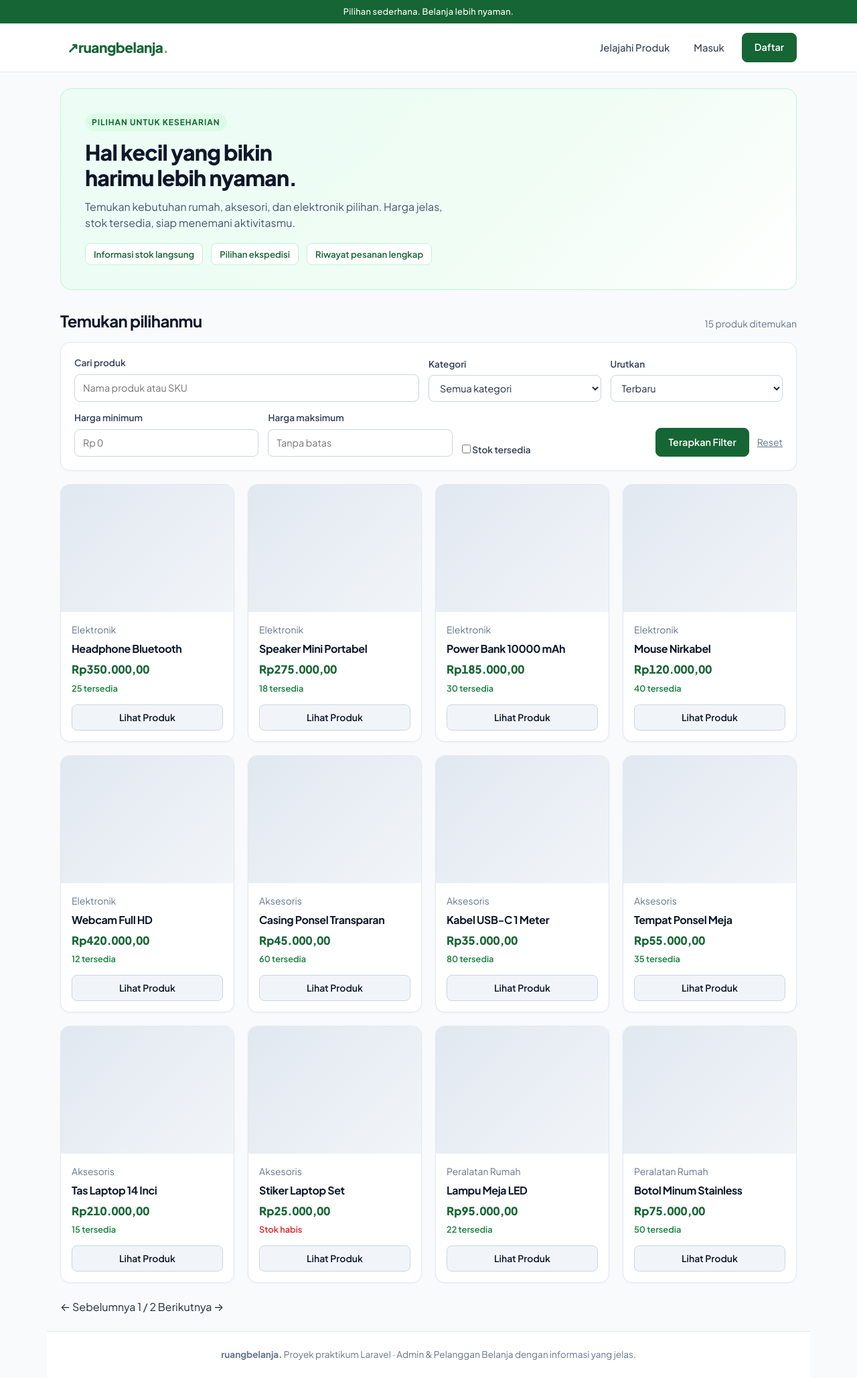
After one commit to widyanfaizr/laravel-online-sales-109062500058, a Laravel app: page / in a window 1280 px wide. The commit adds this page. Shown: the whole page at 67% size. Run offline with Laravel 12, Linux system fonts and the light colour scheme; data comes from the database, SQL or seed files in the repository.

Commit message:
feat(storefront): add storefront views and product detail by slug

```diff
--- a/public/css/store.css
+++ b/public/css/store.css
@@ -1,5 +1,370 @@
-/* === Peningkatan Tampilan Layout Admin === */
 @import url('https://fonts.googleapis.com/css2?family=JetBrains+Mono:wght@400;500&family=Plus+Jakarta+Sans:wght@400;500;600;700;800&display=swap');
+
+* {
+    box-sizing: border-box;
+    margin: 0;
+    padding: 0;
+}
+
+body,
+button,
+input,
+select,
+textarea {
+    font-family: 'Plus Jakarta Sans', -apple-system, BlinkMacSystemFont, 'Segoe UI', Roboto, sans-serif;
+    -webkit-font-smoothing: antialiased;
+    color: #1e293b;
+    background-color: #f8fafc;
+    line-height: 1.5;
+}
+
+h1, h2, h3, .brand {
+    font-family: 'Plus Jakarta Sans', sans-serif;
+    letter-spacing: -0.025em;
+    color: #0f172a;
+}
+
+a {
+    color: inherit;
+    text-decoration: none;
+}
+
+.container {
+    max-width: 1140px;
+    margin: 0 auto;
+    padding: 24px 20px;
+}
+
+.muted {
+    color: #64748b;
+    font-size: 0.875rem;
+}
+
+/* === Announcement Bar & Top Navbar Rapi === */
+.announcement,
+body > div:first-child:not(.container):not(.admin-wrap),
+header > div:first-child:not(.topbar):not(.container) {
+    background-color: #166534;
+    color: #ffffff;
+    text-align: center;
+    font-size: 0.8rem;
+    font-weight: 500;
+    padding: 8px 16px;
+    letter-spacing: 0.02em;
+    width: 100%;
+}
+
+header {
+    background-color: #ffffff;
+    border-bottom: 1px solid #e2e8f0;
+    width: 100%;
+}
+
+header .container,
+.topbar {
+    max-width: 1140px;
+    margin: 0 auto;
+    padding: 14px 20px;
+    display: flex;
+    align-items: center;
+    justify-content: space-between;
+    gap: 16px;
+}
+
+.brand {
+    font-size: 1.3rem;
+    font-weight: 800;
+    color: #166534;
+    margin-right: auto;
+}
+
+.topbar nav,
+header nav {
+    display: flex;
+    align-items: center;
+    gap: 20px;
+}
+
+.topbar nav a,
+header nav a {
+    font-size: 0.925rem;
+    font-weight: 500;
+    color: #334155;
+    padding: 6px 10px;
+    border-radius: 6px;
+    transition: all 0.15s ease;
+}
+
+.topbar nav a:hover,
+header nav a:hover {
+    background-color: #f1f5f9;
+    color: #166534;
+}
+
+/* === Tombol & Badge === */
+.btn {
+    display: inline-flex;
+    align-items: center;
+    justify-content: center;
+    padding: 10px 18px;
+    border-radius: 8px;
+    font-weight: 600;
+    font-size: 0.9rem;
+    background-color: #166534;
+    color: #ffffff;
+    border: 1px solid #166534;
+    cursor: pointer;
+    transition: all 0.15s ease;
+}
+
+.btn:hover {
+    background-color: #14532d;
+}
+
+.btn-light {
+    display: inline-flex;
+    align-items: center;
+    justify-content: center;
+    padding: 8px 14px;
+    border-radius: 8px;
+    font-weight: 600;
+    font-size: 0.875rem;
+    background-color: #f1f5f9;
+    color: #0f172a;
+    border: 1px solid #cbd5e1;
+    cursor: pointer;
+    transition: all 0.15s ease;
+}
+
+.btn-light:hover {
+    background-color: #e2e8f0;
+}
+
+.badge {
+    display: inline-block;
+    padding: 4px 10px;
+    border-radius: 999px;
+    font-size: 0.8rem;
+    font-weight: 600;
+}
+
+.badge.cancelled {
+    background-color: #fee2e2;
+    color: #991b1b;
+}
+
+/* === Card Umum === */
+.card {
+    background: #ffffff;
+    border: 1px solid #e2e8f0;
+    border-radius: 14px;
+    padding: 20px;
+    box-shadow: 0 1px 3px rgba(0, 0, 0, 0.04);
+    margin-bottom: 20px;
+}
+
+/* === Hero Section === */
+.hero {
+    background: linear-gradient(135deg, #ecfdf5 0%, #f0fdf4 60%, #ffffff 100%);
+    border: 1px solid #bbf7d0;
+    border-radius: 16px;
+    padding: 36px;
+    margin-bottom: 28px;
+    display: flex;
+    justify-content: space-between;
+    align-items: center;
+    gap: 24px;
+}
+
+.hero .eyebrow {
+    display: inline-block;
+    font-size: 0.75rem;
+    font-weight: 700;
+    letter-spacing: 0.08em;
+    color: #166534;
+    background: #dcfce7;
+    padding: 4px 10px;
+    border-radius: 999px;
+    margin-bottom: 12px;
+}
+
+.hero h1 {
+    font-size: 2rem;
+    font-weight: 800;
+    line-height: 1.2;
+    margin-bottom: 12px;
+}
+
+.hero p {
+    color: #475569;
+    max-width: 560px;
+    margin-bottom: 18px;
+}
+
+.hero-bottom {
+    display: flex;
+    flex-wrap: wrap;
+    gap: 12px;
+    font-size: 0.825rem;
+    font-weight: 600;
+    color: #166534;
+}
+
+.hero-bottom span {
+    background: #ffffff;
+    border: 1px solid #bbf7d0;
+    padding: 6px 12px;
+    border-radius: 8px;
+}
+
+/* === Section Heading & Filter === */
+.section-heading {
+    display: flex;
+    justify-content: space-between;
+    align-items: baseline;
+    margin-bottom: 14px;
+}
+
+.filters .row {
+    display: flex;
+    flex-wrap: wrap;
+    gap: 14px;
+    align-items: flex-end;
+    margin-bottom: 14px;
+}
+
+.filters .row:last-child {
+    margin-bottom: 0;
+}
+
+.filters label {
+    flex: 1;
+    min-width: 160px;
+    font-size: 0.85rem;
+    font-weight: 600;
+    color: #334155;
+}
+
+.filters input:not([type="checkbox"]),
+.filters select,
+.input {
+    display: block;
+    width: 100%;
+    margin-top: 6px;
+    padding: 9px 12px;
+    border: 1px solid #cbd5e1;
+    border-radius: 8px;
+    font-size: 0.9rem;
+    background: #ffffff;
+}
+
+.filter-actions {
+    display: flex;
+    align-items: center;
+    gap: 12px;
+}
+
+.search-reset {
+    font-size: 0.875rem;
+    color: #64748b;
+    text-decoration: underline;
+}
+
+/* === Grid & Kartu Produk === */
+.product-grid {
+    display: grid;
+    grid-template-columns: repeat(auto-fill, minmax(240px, 1fr));
+    gap: 20px;
+    margin-bottom: 24px;
+}
+
+.product-card {
+    padding: 0;
+    overflow: hidden;
+    display: flex;
+    flex-direction: column;
+    margin-bottom: 0;
+    transition: transform 0.15s ease, box-shadow 0.15s ease;
+}
+
+.product-card:hover {
+    transform: translateY(-2px);
+    box-shadow: 0 8px 20px rgba(15, 23, 42, 0.08);
+}
+
+.thumb {
+    width: 100%;
+    height: 190px;
+    object-fit: cover;
+    background: linear-gradient(135deg, #e2e8f0, #f1f5f9);
+    display: block;
+}
+
+.product-info {
+    padding: 16px;
+    display: flex;
+    flex-direction: column;
+    flex: 1;
+    gap: 6px;
+}
+
+.product-info h3 {
+    font-size: 1rem;
+    font-weight: 700;
+}
+
+.price {
+    font-size: 1.05rem;
+    font-weight: 800;
+    color: #166534;
+    font-variant-numeric: tabular-nums;
+}
+
+.stock {
+    font-size: 0.8rem;
+    font-weight: 600;
+    color: #15803d;
+    margin-bottom: 8px;
+}
+
+.stock.empty {
+    color: #dc2626;
+}
+
+.product-info .btn-light {
+    margin-top: auto;
+    width: 100%;
+}
+
+/* === Detail Produk === */
+.checkout-layout {
+    display: grid;
+    grid-template-columns: 1fr 1.2fr;
+    gap: 28px;
+    align-items: start;
+}
+
+.empty-state {
+    grid-column: 1 / -1;
+    text-align: center;
+    padding: 40px 20px;
+    background: #ffffff;
+    border: 1px dashed #cbd5e1;
+    border-radius: 12px;
+}
+
+/* === Footer === */
+footer {
+    border-top: 1px solid #e2e8f0;
+    background: #ffffff;
+    padding: 20px;
+    text-align: center;
+    font-size: 0.85rem;
+    color: #64748b;
+    margin-top: 40px;
+}
+
+/* === Layout Admin === */
 .admin-wrap {
     display: flex;
     min-height: 100vh;
@@ -22,6 +387,7 @@
     font-weight: 800;
     margin-bottom: 4px;
     padding: 0 12px;
+    margin-right: 0;
 }
 
 .admin-side .eyebrow {
@@ -79,7 +445,6 @@
     border-bottom: 1px solid #e2e8f0;
 }
 
-/* Merapikan Card & Input Form */
 .admin-main .card {
     background: #ffffff;
     border: 1px solid #e2e8f0;
@@ -123,38 +488,13 @@
     box-shadow: 0 0 0 3px rgba(22, 101, 52, 0.12);
 }
 
-.admin-main .btn {
-    padding: 10px 18px;
-    border-radius: 8px;
-    font-weight: 600;
-    cursor: pointer;
-}
-/* === Tipografi Modern (Plus Jakarta Sans & JetBrains Mono) === */
-body,
-button,
-input,
-select,
-textarea {
-    font-family: 'Plus Jakarta Sans', -apple-system, BlinkMacSystemFont, 'Segoe UI', Roboto, sans-serif;
-    -webkit-font-smoothing: antialiased;
-    -moz-osx-font-smoothing: grayscale;
-}
-
-h1, h2, h3, .brand {
-    font-family: 'Plus Jakarta Sans', sans-serif;
-    letter-spacing: -0.025em;
-    color: #0f172a;
-}
-
 .admin-main h1 {
     font-size: 1.65rem;
     font-weight: 800;
     margin-bottom: 18px;
 }
 
-/* Font Monospace untuk SKU, Kode Order, & Angka Tabel agar Lurus Rapi */
 td:first-child,
-.price,
 input[type="number"] {
     font-variant-numeric: tabular-nums;
 }
--- /dev/null
+++ b/resources/views/shop/index.blade.php
@@ -0,0 +1,93 @@
+@extends('layouts.app')
+
+@section('title', 'Pilihan untuk keseharian')
+
+@section('content')
+<section class="hero">
+    <div>
+        <span class="eyebrow">PILIHAN UNTUK KESEHARIAN</span>
+        <h1>Hal kecil yang bikin<br>harimu lebih nyaman.</h1>
+        <p>Temukan kebutuhan rumah, aksesori, dan elektronik pilihan. Harga jelas, stok tersedia, siap menemani aktivitasmu.</p>
+        <div class="hero-bottom">
+            <span>Informasi stok langsung</span>
+            <span>Pilihan ekspedisi</span>
+            <span>Riwayat pesanan lengkap</span>
+        </div>
+    </div>
+    <div class="hero-art" aria-hidden="true"></div>
+</section>
+
+<div class="section-heading">
+    <h2>Temukan pilihanmu</h2>
+    <span class="muted">{{ $products->total() }} produk ditemukan</span>
+</div>
+
+<div class="card filters">
+    <form method="GET">
+        <div class="row">
+            <label style="flex:2">Cari produk
+                <input name="q" value="{{ request('q') }}" placeholder="Nama produk atau SKU">
+            </label>
+            <label>Kategori
+                <select name="category">
+                    <option value="">Semua kategori</option>
+                    @foreach($categories as $category)
+                        <option value="{{ $category->id }}" @selected(request('category') == $category->id)>{{ $category->name }}</option>
+                    @endforeach
+                </select>
+            </label>
+            <label>Urutkan
+                <select name="sort">
+                    <option value="">Terbaru</option>
+                    @foreach(['price_asc' => 'Harga termurah', 'price_desc' => 'Harga termahal', 'name' => 'Nama A-Z'] as $value => $label)
+                        <option value="{{ $value }}" @selected(request('sort') === $value)>{{ $label }}</option>
+                    @endforeach
+                </select>
+            </label>
+        </div>
+        <div class="row">
+            <label>Harga minimum
+                <input type="number" min="0" step="0.01" name="min_price" value="{{ request('min_price') }}" placeholder="Rp 0">
+            </label>
+            <label>Harga maksimum
+                <input type="number" min="0" step="0.01" name="max_price" value="{{ request('max_price') }}" placeholder="Tanpa batas">
+            </label>
+            <label>
+                <input type="checkbox" name="ready" value="1" @checked(request('ready'))> Stok tersedia
+            </label>
+            <div class="filter-actions">
+                <button class="btn">Terapkan Filter</button>
+                <a class="search-reset" href="{{ route('shop.index') }}">Reset</a>
+            </div>
+        </div>
+    </form>
+</div>
+
+<div class="grid product-grid">
+    @forelse($products as $product)
+        <article class="card product-card">
+            <a href="{{ route('shop.show', $product->slug) }}">
+                @if($product->image)
+                    <img class="thumb" src="{{ asset('storage/' . $product->image) }}" alt="{{ $product->name }}" loading="lazy">
+                @else
+                    <div class="thumb product-placeholder" aria-hidden="true"></div>
+                @endif
+            </a>
+            <div class="product-info">
+                <span class="muted">{{ $product->category->name }}</span>
+                <h3><a href="{{ route('shop.show', $product->slug) }}">{{ $product->name }}</a></h3>
+                <p class="price">Rp{{ number_format($product->price, 2, ',', '.') }}</p>
+                <p class="stock {{ $product->stock === 0 ? 'empty' : '' }}">{{ $product->stock > 0 ? $product->stock . ' tersedia' : 'Stok habis' }}</p>
+                <a class="btn btn-light" href="{{ route('shop.show', $product->slug) }}">Lihat Produk</a>
+            </div>
+        </article>
+    @empty
+        <div class="empty-state">
+            <h3>Belum ada produk yang cocok</h3>
+            <p class="muted">Coba kata kunci lain atau reset filter pencarian.</p>
+            <a class="btn-light" href="{{ route('shop.index') }}">Lihat semua produk</a>
+        </div>
+    @endforelse
+</div>
+{{ $products->links() }}
+@endsection
```
Also changed, not shown: resources/views/auth/login.blade.php (+7 -3 lines), resources/views/shop/show.blade.php (added, +37 -0 lines).
